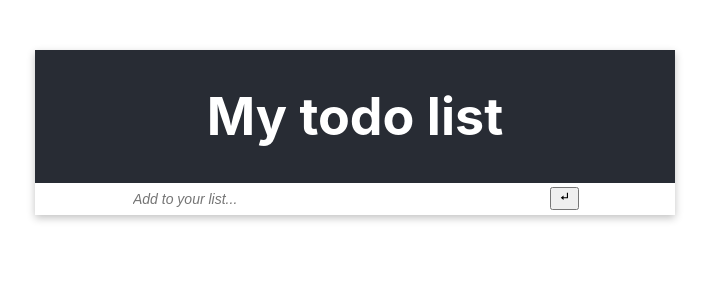
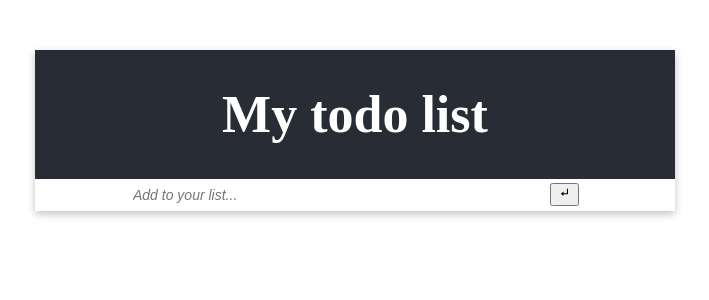
Before and after one commit to leonard33/todolist, a React (Create React App) app: page / in a window 1280 px wide. Shown: the top 300 px of the page, without its empty margins (285-994 px from the left). Built offline with nearby package versions, Linux system fonts and the light colour scheme.

Commit message:
fix linters

```diff
--- a/src/index.css
+++ b/src/index.css
@@ -1,15 +1,15 @@
 body {
   margin: 0;
-  font-family: -apple-system, BlinkMacSystemFont,
-  'Segoe UI',
-  'Roboto', 'Oxygen',
-    'Ubuntu', 'Cantarell', 'Fira Sans', 'Droid Sans', 'Helvetica Neue',
+  font-family:-apple-system, BlinkMacSystemFont
+    'Segoe UI',
+    'Roboto', 'Oxygen'
+    'Ubuntu', 'Cantarell', 'Fira Sans', 'Droid Sans', 'Helvetica Neue'
     sans-serif;
   -webkit-font-smoothing: antialiased;
   -moz-osx-font-smoothing: grayscale;
 }
 
 code {
-  font-family: source-code-pro, Menlo, Monaco, Consolas, 'Courier New',
+  font-family: source-code-pro, Menlo, Monaco, Consolas, 'Courier New'
     monospace;
 }
```
